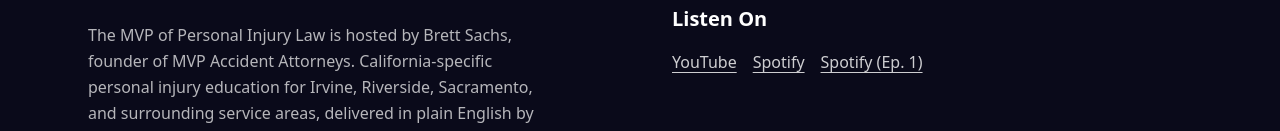
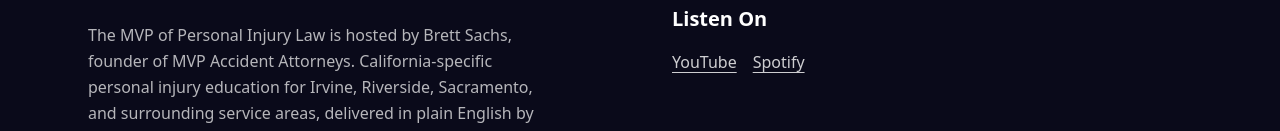
Before and after one commit to Case-Engine-LLC/podcast-mvppersonalinjury, a Next.js app: page / in a window 1280 px wide. Shown: the part 8904-9035 px from the top of the page. Built offline with nearby package versions, Linux system fonts and the light colour scheme; no server answers.

Commit message:
Remove one-off episode Spotify footer link

```diff
--- a/src/themes/v1/components/Footer.tsx
+++ b/src/themes/v1/components/Footer.tsx
@@ -143,9 +143,6 @@
                   </Link>
                 )
               })}
-              <Link href={`https://open.spotify.com/episode/5CF7pgUkEaP4X02bZ6ABQm`} target="_blank" rel="noopener noreferrer" className="text-base text-white/80 hover:text-white transition-colors underline underline-offset-4">
-                Spotify (Ep. 1)
-              </Link>
             </div>
           </div>
         </div>
```
